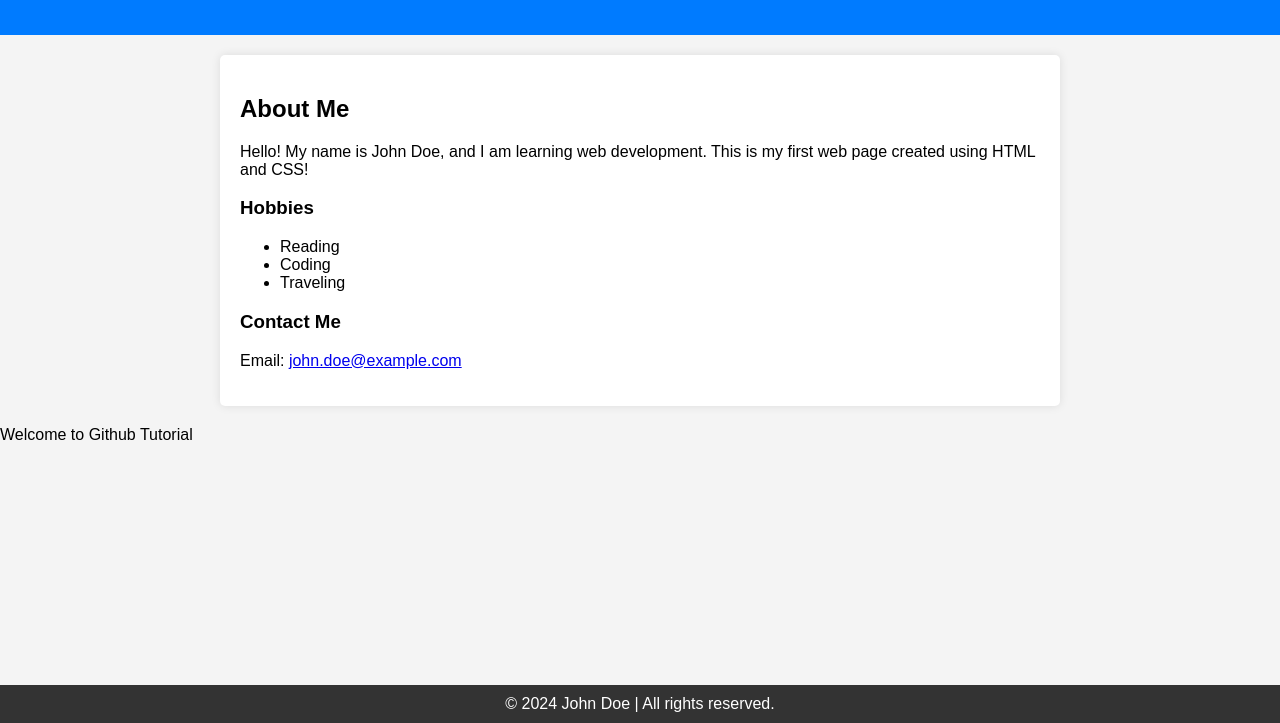
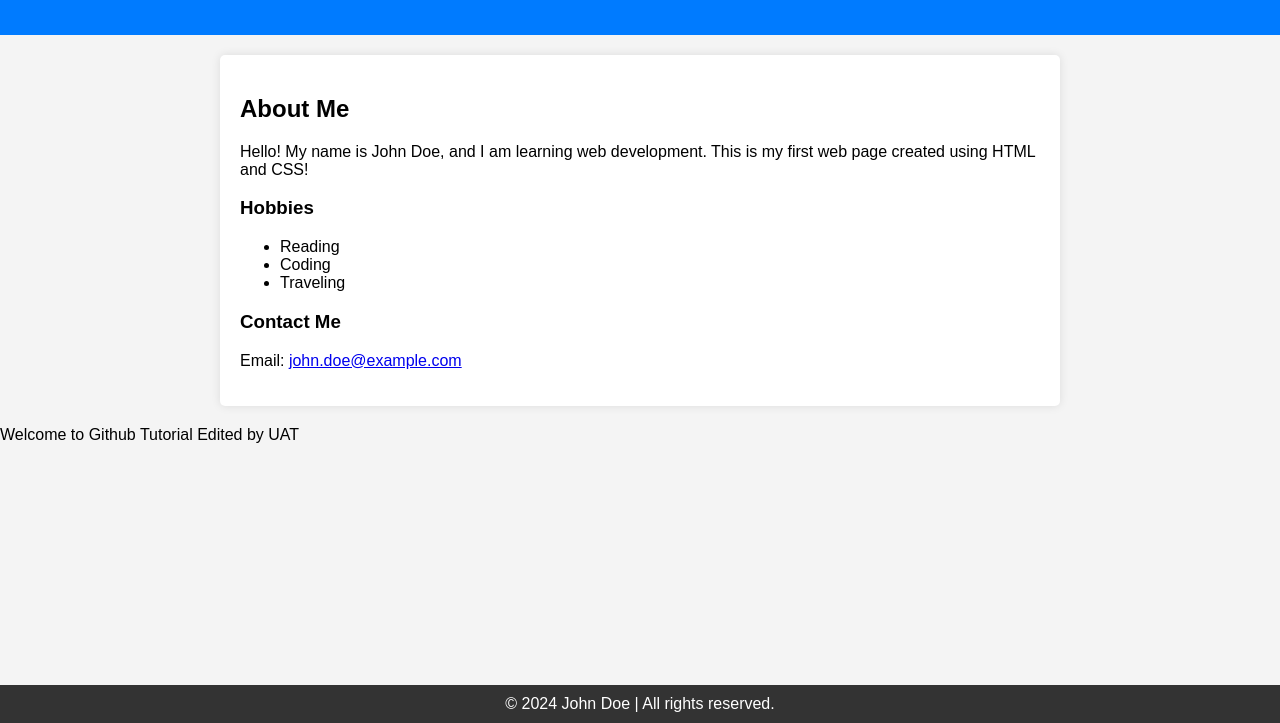
Before and after one commit to Thet-sec/Github-tutorial, a plain HTML site: page index.html in a window 1280 px wide. Shown: the part 77-800 px from the top of the page. Drawn offline with Linux system fonts and the light colour scheme.

Commit message:
Update index.html

```diff
--- a/index.html
+++ b/index.html
@@ -56,5 +56,6 @@
         &copy; 2024 John Doe | All rights reserved.
     </footer>
     Welcome to Github Tutorial
+    Edited by UAT
 </body>
 </html>
```
